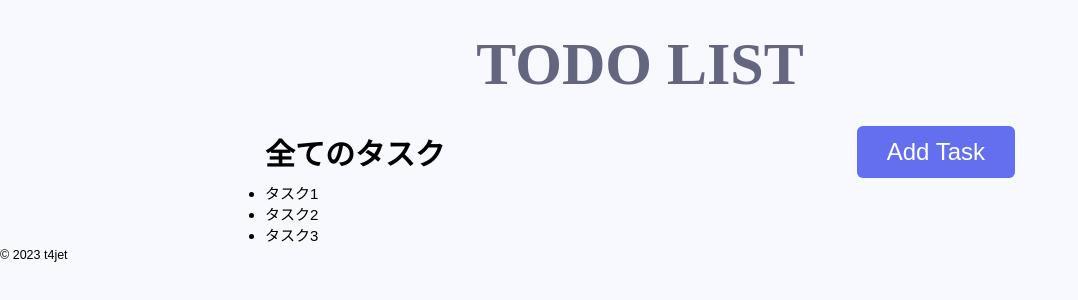
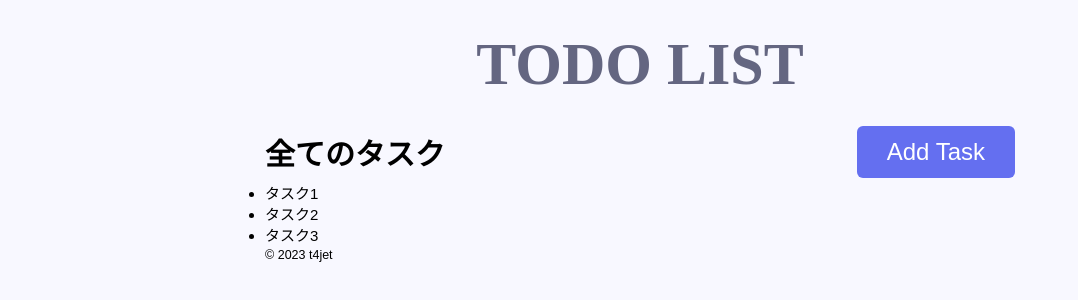
Before and after one commit to t4jet/goalRecord, a Next.js app in the folder frontend/: page /dashboard in a window 1280 px wide. Shown: the top 300 px of the page, without its empty margins (0-1078 px from the left). Built offline with nearby package versions, Linux system fonts and the light colour scheme.

Commit message:
body tagを設定

```diff
--- a/frontend/src/app/layout.js
+++ b/frontend/src/app/layout.js
@@ -14,17 +14,17 @@ export const metadata = {
 export default function RootLayout({ children }) {
   return (
     <html lang="ja">
-      <div className="container">
+      <body className="container">
         <PageTitle>TODO List</PageTitle>
         <div className={styles.app__wrapper}>
           <Header />
           {/* <AppContent /> */}
           {children}
+          <footer>
+            <small>© 2023 t4jet</small>
+          </footer>
         </div>
-      </div>
-      <footer>
-        <small>© 2023 t4jet</small>
-      </footer>
+      </body>
     </html>
   );
 }
```
